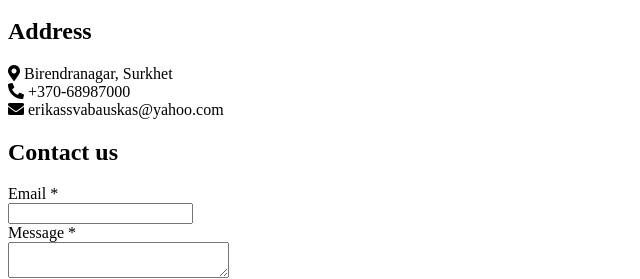
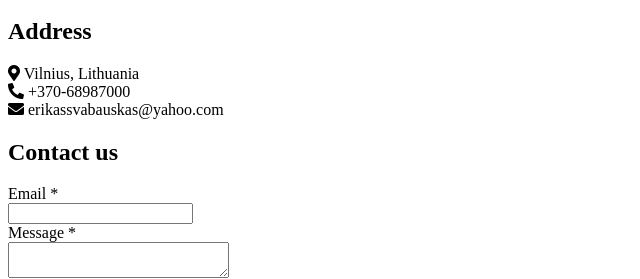
Before and after one commit to esvabauskas/Responsive-Footer-Section-Design-with-HTML---CSS, a plain HTML site: page index.html in a window 1280 px wide. Shown: the part 183-462 px from the top of the page, 0-640 px from the left. Drawn offline with Linux system fonts and the light colour scheme.

Commit message:
Add adress

```diff
--- a/index.html
+++ b/index.html
@@ -48,7 +48,7 @@
           <div class="content">
             <div class="place">
               <span class="fas fa-map-marker-alt"></span>
-              <span class="text">Birendranagar, Surkhet</span>
+              <span class="text">Vilnius, Lithuania</span>
             </div>
             <div class="phone">
               <span class="fas fa-phone-alt"></span>
```
